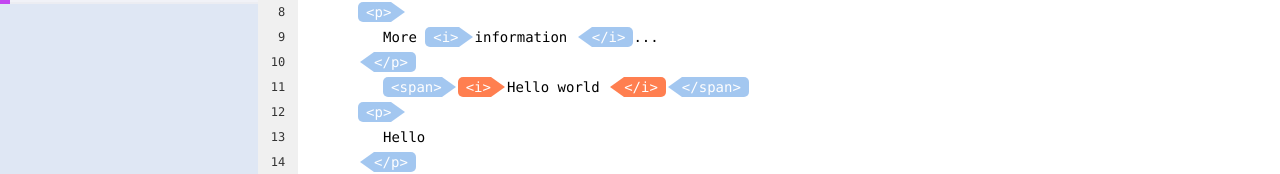
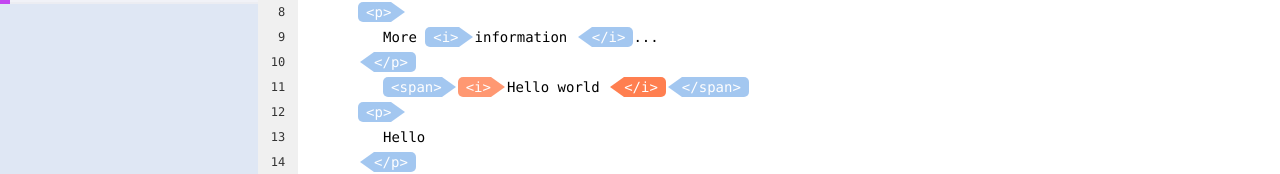
Before and after one commit to France-ioi/visual-html-editor, a React (Create React App) app: page / in a window 1280 px wide. In both pictures the pointer is over the button 474 px from the left and 287 px from the top of the page. Shown: the part 200-374 px from the top of the page. Built offline with nearby package versions, Linux system fonts and the light colour scheme.

Commit message:
Opacity change on draggable element hover

```diff
--- a/src/features/editors/VisualHTMLEditorLine.css
+++ b/src/features/editors/VisualHTMLEditorLine.css
@@ -67,3 +67,7 @@
 .unlocked {
     cursor: pointer;
 }
+
+.unlocked:hover {
+    opacity: 80%;
+}
```
